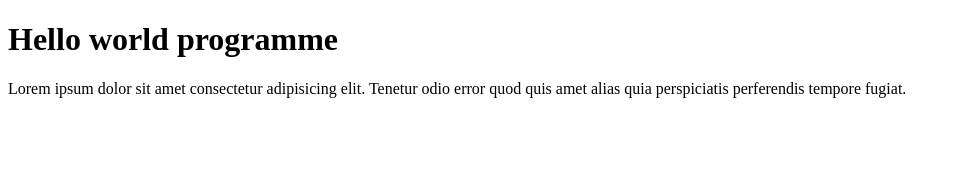
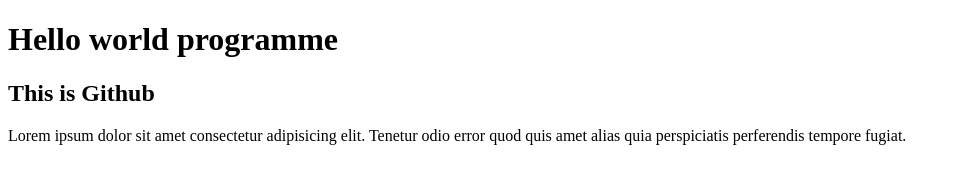
Before and after one commit to Shailaanerao/scratchProject, a plain HTML site: page index.html in a window 1280 px wide. Shown: the whole page, without its empty margins (0-961 px from the left). Drawn offline with Linux system fonts and the light colour scheme.

Commit message:
fourth repo

```diff
--- a/index.html
+++ b/index.html
@@ -7,6 +7,7 @@
 </head>
 <body>
     <h1>Hello world programme</h1>
+    <h2>This is Github</h2>
     <p>Lorem ipsum dolor sit amet consectetur adipisicing elit. Tenetur odio error quod quis amet alias quia perspiciatis perferendis tempore fugiat.</p>
 </body>
 </html>
```
